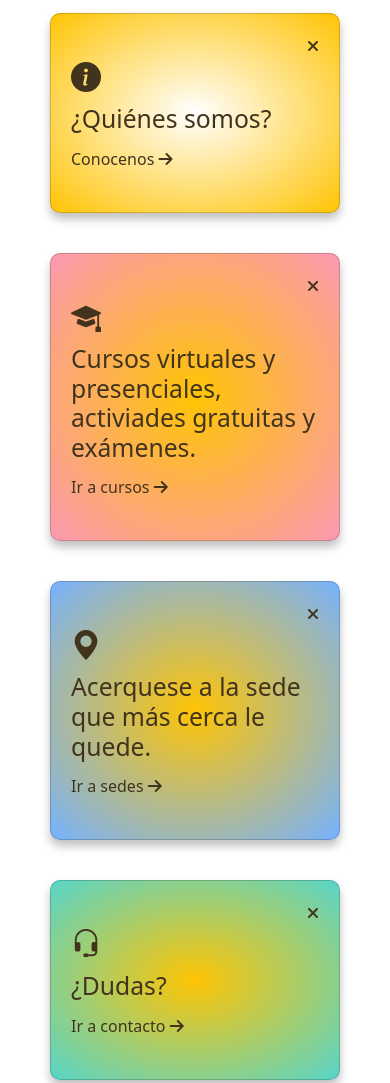
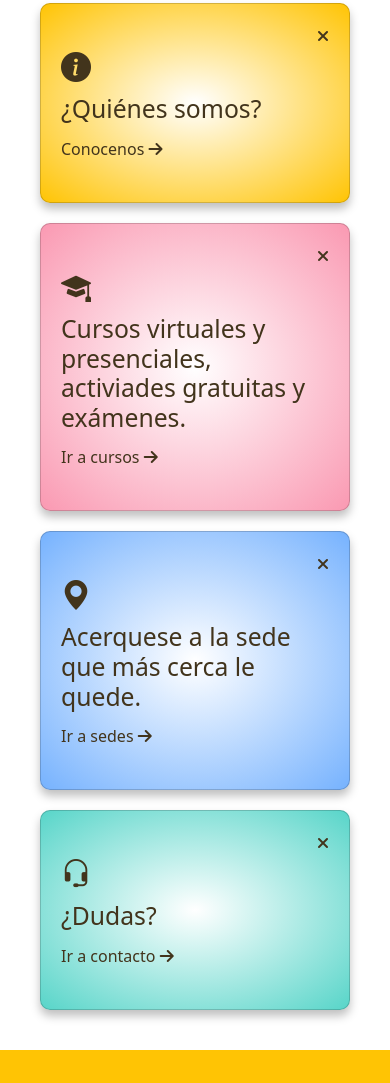
Before and after one commit to sofiagzgh/TPO12, a plain HTML site: page index.html in a window 390 px wide. Shown: the part 310-1393 px from the top of the page. Drawn offline with nearby package versions, Linux system fonts and the light colour scheme.

Commit message:
CSS: retoques home

```diff
--- a/css/index.css
+++ b/css/index.css
@@ -8,9 +8,9 @@ a {
     position: relative;
     justify-content: space-between;
     align-items: center;
-    background-color:#ffc404;
+    background-color: #ffc404;
     color: rgb(66, 52, 28);
-    box-shadow: 0px 3px 20px 3px rgba(0,0,0,0.5);
+    box-shadow: 0px 3px 20px 3px rgba(0, 0, 0, 0.5);
     width: 100%;
 }
 
@@ -40,17 +40,21 @@ a {
     color: rgb(66, 52, 28);
     padding: 1rem;
 }
-.nav-social{
+
+.nav-social {
     display: flex;
     align-items: center;
     padding-left: 1rem;
 }
-.redes a{
+
+.redes a {
     text-decoration: none;
     color: rgba(83, 65, 36, 0.842);
     padding: 0.3rem;
 }
-.navbar-links li a:hover, .nav-social a:hover {
+
+.navbar-links li a:hover,
+.nav-social a:hover {
     text-shadow: 0 0 15px #ffffff;
     color: #000;
 }
@@ -77,20 +81,20 @@ a {
 .carousel-item {
     text-align: center;
 }
+
 .main-container {
     padding: 30px;
 }
 
-  /* CARDS */
 
 .cards {
     display: flex;
-    flex-wrap: wrap;
+    flex-wrap: nowrap;
     justify-content: space-between;
 }
 
 .card {
-    margin: 20px;
+    margin: 10px;
     padding: 20px;
     width: 500px;
     min-height: 200px;
@@ -121,7 +125,7 @@ a {
     content: "";
     width: 0%;
     height: 3px;
-    background-color:#ffc404;
+    background-color: #ffc404;
     transition: all 0.5s;
 }
 
@@ -142,7 +146,7 @@ a {
 .card__title {
     grid-row: 3/4;
     font-weight: 400;
-    color:rgb(66, 52, 28);
+    color: rgb(66, 52, 28);
 }
 
 .card__apply {
@@ -150,35 +154,21 @@ a {
     align-self: center;
 }
 
-  /* CARD BACKGROUNDS */
-
 .card-1 {
     background: radial-gradient(#ffffff, #ffc404);
 }
 
 .card-2 {
-    background: radial-gradient(#ffc404, #fa99b2);
+    background: radial-gradient(#ffffff, #fa99b2);
 }
 
 .card-3 {
-    background: radial-gradient(#ffc404, #76b2fe);
+    background: radial-gradient(#ffffff, #76b2fe);
 }
 
 .card-4 {
-    background: radial-gradient(#ffc404, #58d5c9);
+    background: radial-gradient(#ffffff, #58d5c9);
 }
-
-
-  /* RESPONSIVE */
-
-  @media (max-width: 1600px) {
-    .cards {
-      justify-content: center;
-    }
-  }
-
-
-
 
 /* FOOTER */
 .pie-pagina {
@@ -290,13 +280,6 @@ a {
 
 /* Small devices: Pantallas pequenias en horizontal (landscape phones & tablets, HASTA 900px DE ANCHO) */
 @media only screen and (max-width: 900px) {
-    .pie-pagina .grupo1 {
-        width: 90%;
-        grid-template-columns: repeat(1, 1fr);
-        grid-gap: 30px;
-        padding: 30px 0px;
-    }
-
     .navbar {
         flex-direction: column;
         align-items: flex-start;
@@ -312,12 +295,13 @@ a {
         width: 100%;
     }
 
-    .navbar-links ul, .nav-social {
+    .navbar-links ul,
+    .nav-social {
         width: 100%;
         flex-direction: column;
     }
 
-    .navbar-links ul li{
+    .navbar-links ul li {
         text-align: center;
     }
 
@@ -325,7 +309,7 @@ a {
         padding: .5rem 1rem;
     }
 
-    .nav-social{
+    .nav-social {
         padding-top: 1rem;
         padding-left: 0;
     }
@@ -333,4 +317,10 @@ a {
     .navbar-links.active {
         display: flex;
     }
+
+    .cards {
+        display: flex;
+        flex-wrap: wrap;
+        justify-content: center;
     }
+}
```
Lines whose indentation alone changed are shown as unchanged.
